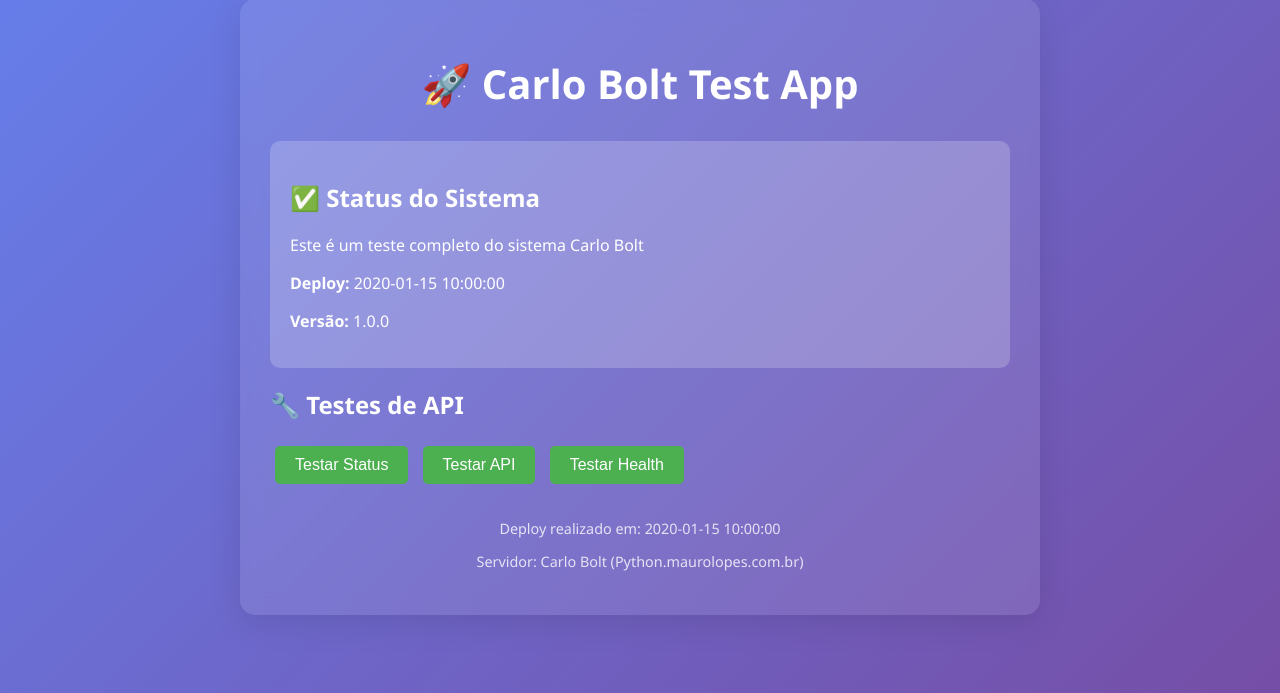
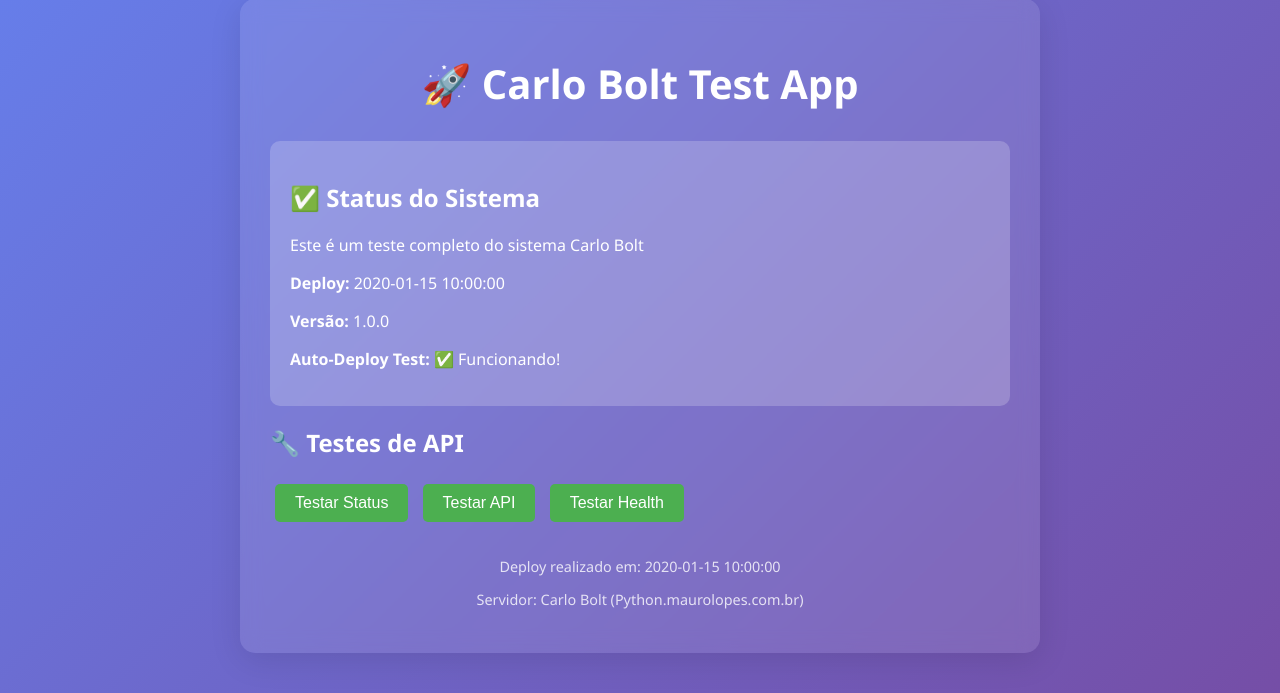
Before and after one commit to luisrock/carlo-bolt-test, a Flask app: template templates/index.html in a window 1280 px wide. Shown: the part 21-714 px from the top of the page. Run offline with Flask 3, Linux system fonts and the light colour scheme; the template is opened without the code that fills it: most values are stand-ins (such as "Sample title", 1, 10 or a date in 2020).

Commit message:
Test auto-deploy functionality

```diff
--- a/templates/index.html
+++ b/templates/index.html
@@ -73,6 +73,7 @@
             <p>Este é um teste completo do sistema Carlo Bolt</p>
             <p><strong>Deploy:</strong> {{ deploy_time }}</p>
             <p><strong>Versão:</strong> 1.0.0</p>
+            <p><strong>Auto-Deploy Test:</strong> ✅ Funcionando!</p>
         </div>
 
         <div class="api-section">
```
